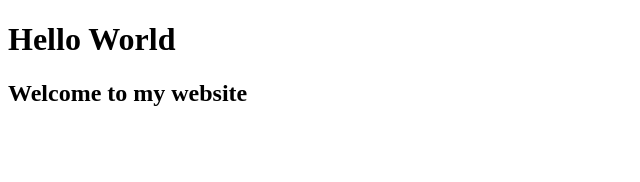
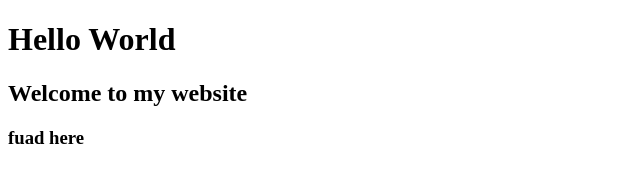
Before and after one commit to FuaDweber/personal-website, a plain HTML site: page index.html in a window 1280 px wide. Shown: the full height of the page, 0-640 px from the left. Drawn offline with Linux system fonts and the light colour scheme.

Commit message:
namw addded

```diff
--- a/index.html
+++ b/index.html
@@ -8,5 +8,6 @@
 <body>
     <h1>Hello World</h1>
     <h2>Welcome to my website</h2>
+    <h3>fuad here</h3>
 </body>
 </html>
```
